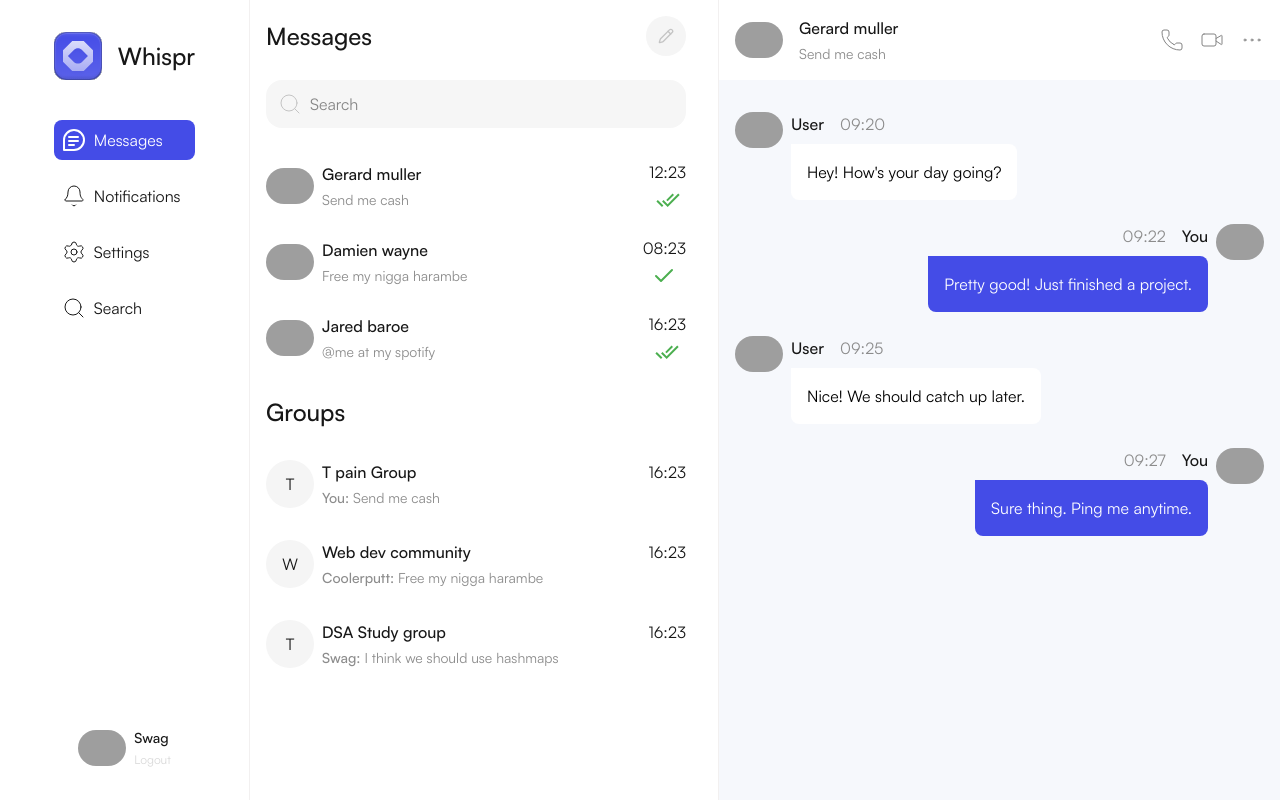
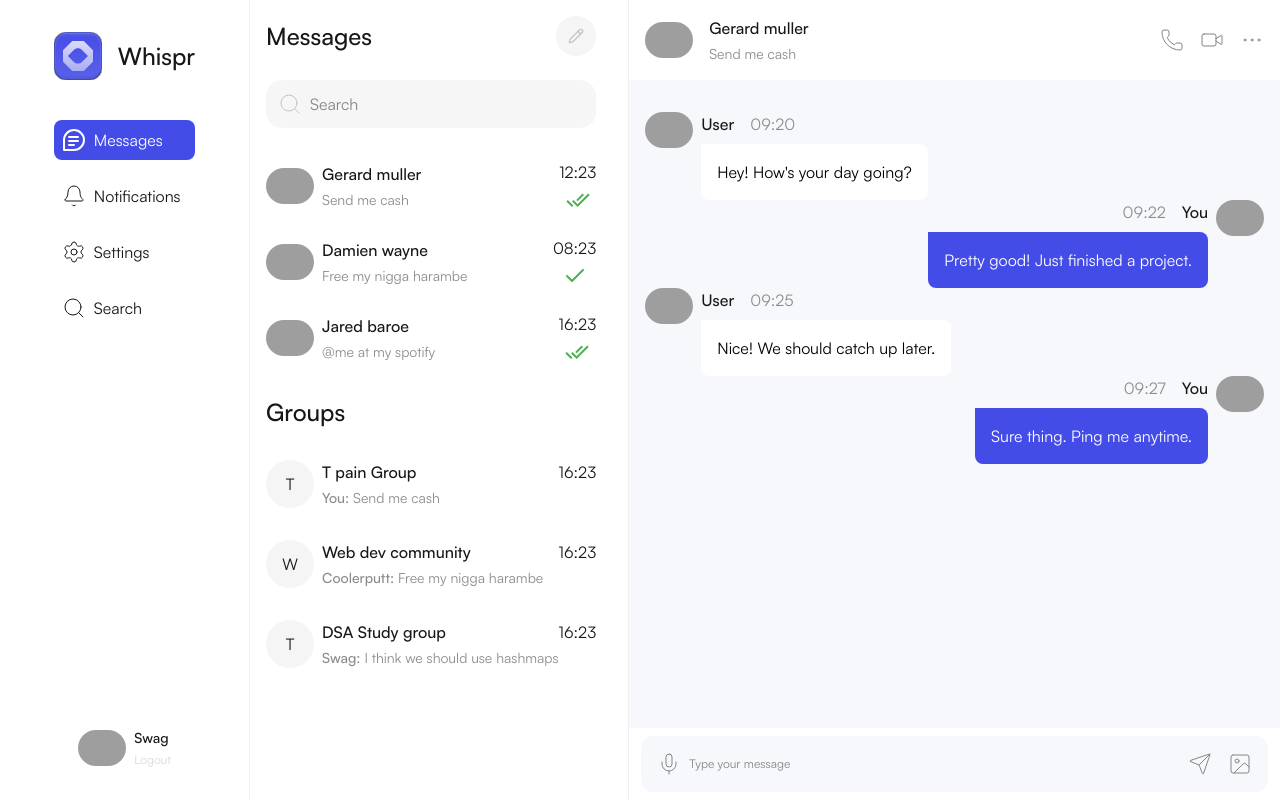
Before and after one commit to Swag-blips/whispr-frontend, a Next.js app in the folder apps/host/: page / in a window 1280 px wide. Built offline with nearby package versions, Linux system fonts and the light colour scheme; grey boxes are pictures that could not be loaded.

Commit message:
feat:chat page complete

```diff
--- a/apps/host/src/app/components/Chat.tsx
+++ b/apps/host/src/app/components/Chat.tsx
@@ -1,11 +1,13 @@
-import ChatHeader from "./ChatHeader";
-import Messages from "./Messages";
+import { ChatHeader } from "./ChatHeader";
+import { MessageInput } from "./MessageInput";
+import { Messages } from "./Messages";
 
 export const Chat = () => {
   return (
-    <div className="flex-1 bg-[#F6F8FC] h-full">
+    <div className="flex-1 relative bg-[#F6F8FC] h-full">
       <ChatHeader />
       <Messages />
+      <MessageInput />
     </div>
   );
 };
--- a/apps/host/src/app/components/ChatHeader.tsx
+++ b/apps/host/src/app/components/ChatHeader.tsx
@@ -1,7 +1,7 @@
 import Image from "next/image";
 import { Ellipsis, Phone, Video } from "lucide-react";
 
-const ChatHeader = () => {
+export const ChatHeader = () => {
   return (
     <header className="flex items-center bg-white justify-between p-4">
       <div className="flex items-center justify-between">
@@ -28,5 +28,3 @@ const ChatHeader = () => {
     </header>
   );
 };
-
-export default ChatHeader;
--- /dev/null
+++ b/apps/host/src/app/components/MessageInput.tsx
@@ -0,0 +1,25 @@
+import { Image, Mic, Send } from "lucide-react";
+import React from "react";
+
+export const MessageInput = () => {
+  return (
+    <div className="bg-white absolute bottom-0 py-2 px-3 h-[72px] w-full">
+      <div className="bg-[#F6F8FC] p-4 rounded-xl flex items-center justify-between w-full">
+        <div className="flex items-center gap-2">
+          <Mic color="#868686" strokeWidth={1} />
+
+          <input
+            type="text"
+            placeholder="Type your message"
+            className="text-xs text-[#868686] placeholder:text-[#868686]"
+          />
+        </div>
+
+        <div className="flex items-center gap-4">
+          <Send strokeWidth={1} color="#868686" />
+          <Image strokeWidth={1} color="#868686" />
+        </div>
+      </div>
+    </div>
+  );
+};
--- a/apps/host/src/app/components/Messages.tsx
+++ b/apps/host/src/app/components/Messages.tsx
@@ -1,10 +1,12 @@
 import Image from "next/image";
 import React from "react";
 import { messages } from "../utils/constants";
+import { MessageInput } from "./MessageInput";
 
-const Messages = () => {
+export const Messages = () => {
   return (
-    <div className="flex flex-col gap-6 px-4 mt-8 overflow-y-auto">
+    <div className="flex flex-col justify-between px-4 mt-8 ">
+      <div className="flex-1">
         {messages.map((msg) => (
           <div
             key={msg.id}
@@ -34,7 +36,6 @@ const Messages = () => {
           </div>
         ))}
       </div>
+    </div>
   );
 };
-
-export default Messages;
--- a/apps/host/src/app/components/UserChats.tsx
+++ b/apps/host/src/app/components/UserChats.tsx
@@ -5,7 +5,7 @@ import { Check as DoubleCheck } from "./icons";
 
 const UserChats = () => {
   return (
-    <aside className="w-[469px] pl-4 pr-8  flex-col py-4 overflow-y-auto h-full flex  border-r border-[#F2F0F0]">
+    <aside className="max-w-[469px] pl-4 pr-8  flex-col py-4 overflow-y-auto h-full flex  border-r border-[#F2F0F0]">
       <div className="flex items-center justify-between">
         <h2 className="text-2xl font-medium">Messages</h2>
 
--- a/apps/host/src/app/page.tsx
+++ b/apps/host/src/app/page.tsx
@@ -8,6 +8,7 @@ export default function Home() {
       <Sidebar />
       <UserChats />
       <Chat />
+
     </div>
   );
 }
```
Lines whose indentation alone changed are shown as unchanged.
